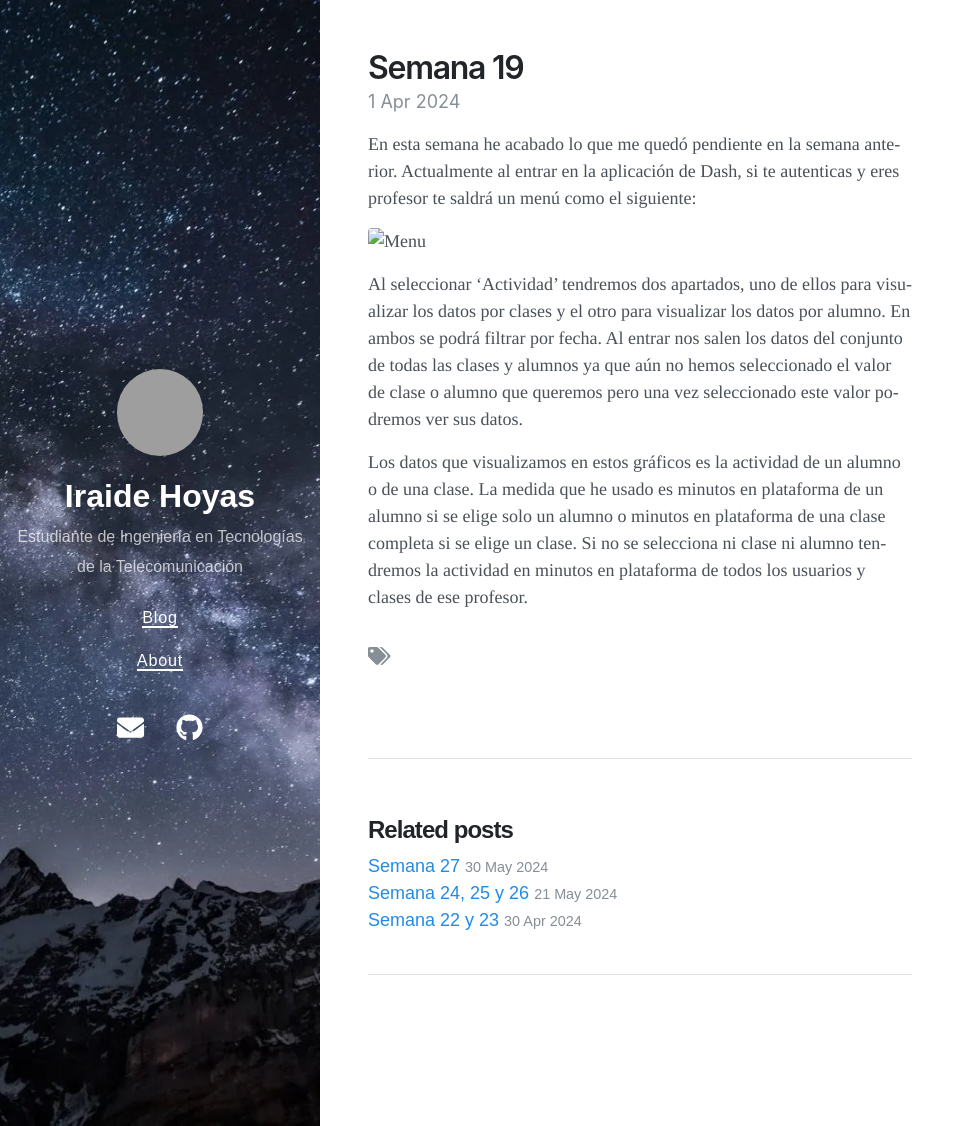
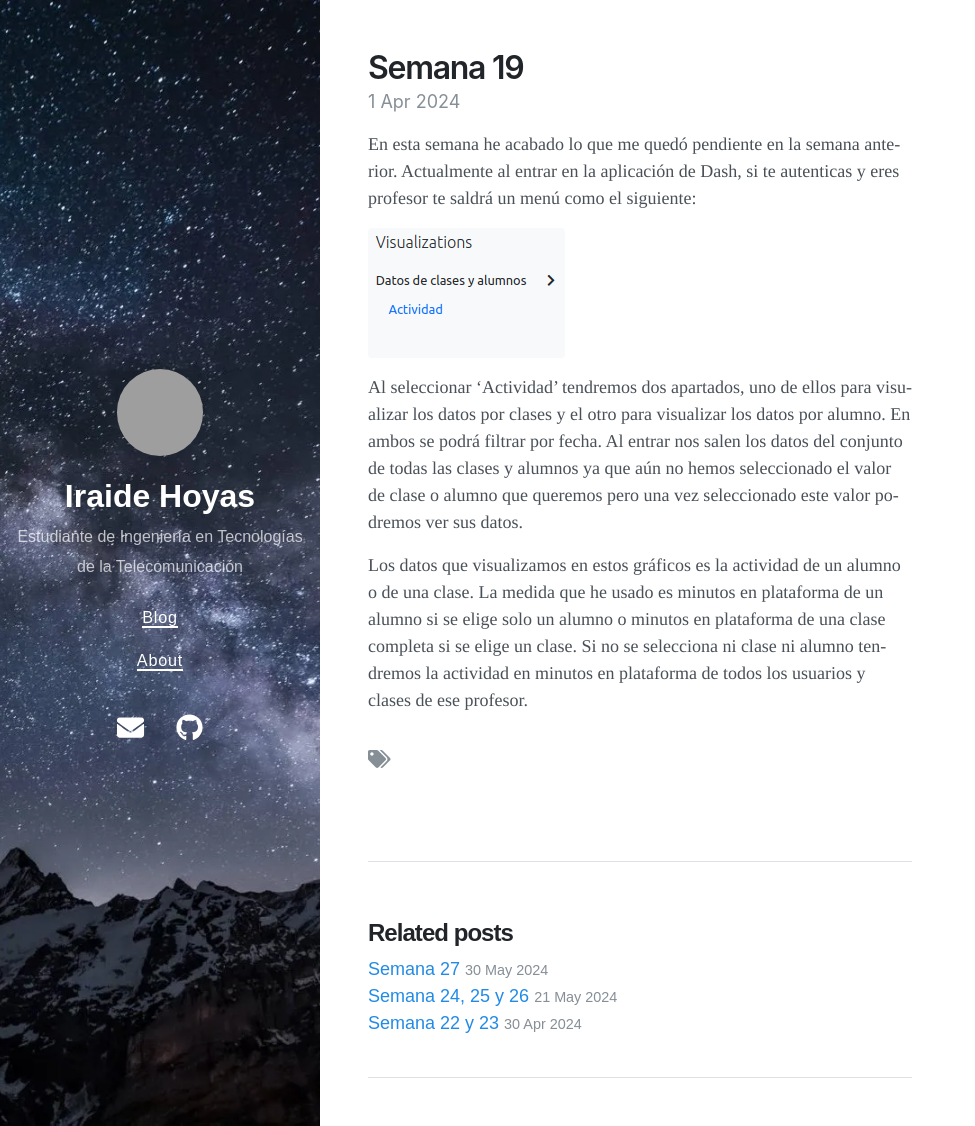
Before and after one commit to RoboticsLabURJC/2023-tfg-iraide-hoyas, a Jekyll site: the page built from docs/_posts/2024-04-01-Semana19.md, in a window 1280 px wide and 1126 px high. Shown: the whole window, without its empty margins (0-975 px from the left). Built offline with Jekyll 4.4.1, drawn with Linux system fonts in a browser that asks for light colours; nearby versions of some CDN libraries; grey boxes are pictures that could not be loaded.

Commit message:
Update 2024-04-01-Semana19.md

```diff
--- a/docs/_posts/2024-04-01-Semana19.md
+++ b/docs/_posts/2024-04-01-Semana19.md
@@ -6,7 +6,7 @@ title: Semana 19
 En esta semana he acabado lo que me quedó pendiente en la semana anterior. Actualmente al entrar en la aplicación de
 Dash, si te autenticas y eres profesor te saldrá un menú como el siguiente:
 
-<img src="img/menu.png" alt="Menu">
+<img src="/../../../../img/menu.png" alt="Menu">
 
 Al seleccionar 'Actividad' tendremos dos apartados, uno de ellos para visualizar los datos por clases y el otro para
 visualizar los datos por alumno. En ambos se podrá filtrar por fecha. Al entrar nos salen los datos del conjunto de
```
